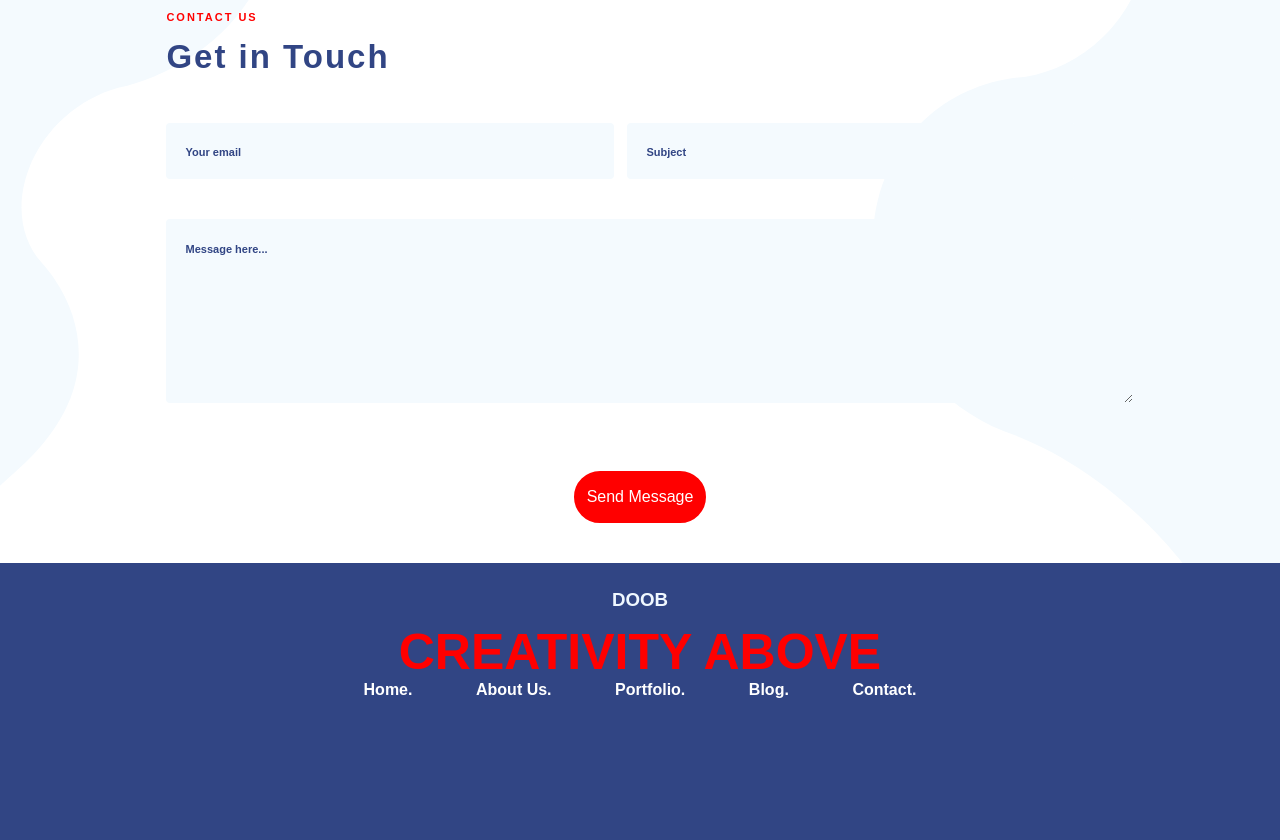
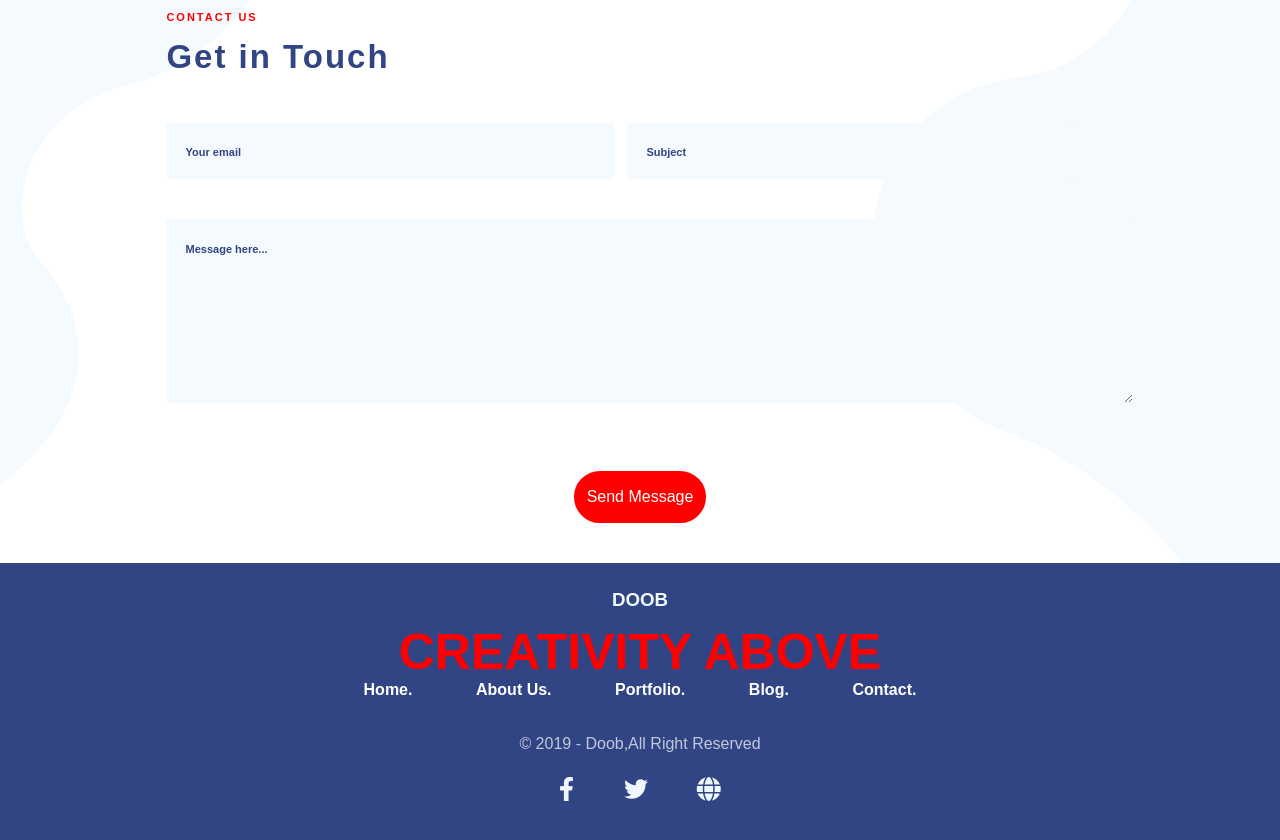
Before and after one commit to medreda007/Project_2, a plain HTML site: page index.html in a window 1280 px wide. Shown: the part 1499-2339 px from the top of the page. Drawn offline with Linux system fonts and the light colour scheme.

Commit message:
second half

```diff
--- a/index.html
+++ b/index.html
@@ -128,6 +128,16 @@
                 <a>Contact.</a>
             </div>
             <br><br>
+            <p class="copyright">© 2019 - Doob,All Right Reserved</p>
+
+            <div class="icons">
+                <i class="fa-brands fa-facebook-f fa-beat"><a href=""></a></i>
+                <i class="fa-brands fa-twitter fa-beat"><a href=""></a></i>
+                <i class="fa-solid fa-globe"><a href=""></a></i>
+
+            </div>
+
+        </section>
 
 
 
--- a/public/CSS/app.css
+++ b/public/CSS/app.css
@@ -344,3 +344,21 @@ input::placeholder{
     padding-left: 300px;
     padding-right: 300px;
 }
+.copyright{
+    text-align: center;
+    color: white;
+    opacity: 70%;
+
+}
+
+.icons{
+    padding-left: 510px;
+    padding-right: 510px;
+    font-size:x-large;
+    display: flex;
+
+    justify-content: space-evenly;
+    text-decoration: none;
+    color: aliceblue;
+
+}
```
